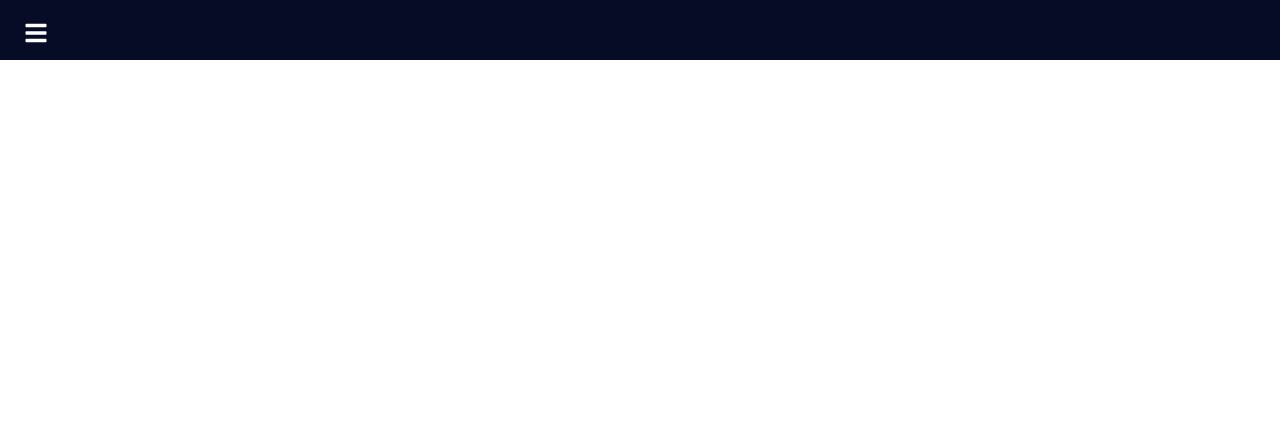
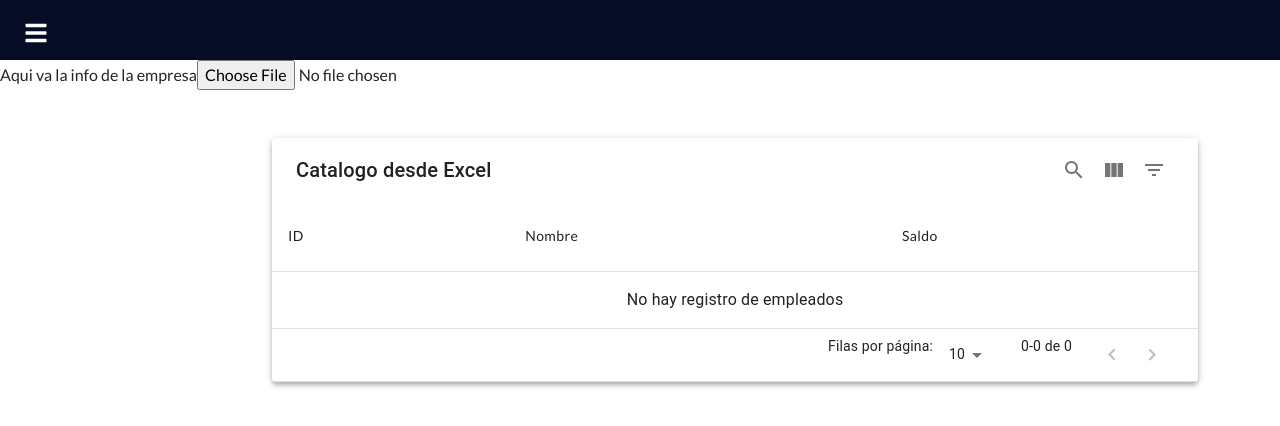
Before and after one commit to LizandroPenado/Fianciero, a React (Create React App) app in the folder frontend/: page /empresa in a window 1280 px wide. Shown: the top 426 px of the page. Built offline with nearby package versions, Linux system fonts and the light colour scheme.

Commit message:
Primera prueba leyendo desde Excel
-Instalada dependencia xlsx
-Front empezado

```diff
--- a/frontend/package.json
+++ b/frontend/package.json
@@ -25,7 +25,8 @@
     "react-scripts": "^4.0.3",
     "reactstrap": "^8.10.0",
     "sweetalert2": "^11.1.7",
-    "web-vitals": "^1.0.1"
+    "web-vitals": "^1.0.1",
+    "xlsx": "^0.17.3"
   },
   "scripts": {
     "start": "react-scripts start",
--- a/frontend/src/App.js
+++ b/frontend/src/App.js
@@ -5,6 +5,7 @@ import Navbar from "./components/layout/Navbar";
 import Home from "./components/home/Home";
 import Login from "./components/login/Login";
 import Cuenta from "./components/cuenta/Cuenta";
+import Empresa from "./components/Empresa/Empresa"
 
 function App() {
   return (
@@ -15,6 +16,7 @@ function App() {
           <Route path="/" exact component={Home} />
           <Route path="/login" component={Login} />
           <Route path="/cuenta" component={Cuenta} />
+          <Route path="/empresa" component={Empresa} />
         </Switch>
       </Router>
     </main>
--- /dev/null
+++ b/frontend/src/components/Empresa/Empresa.js
@@ -0,0 +1,66 @@
+import React, { Component } from "react";
+import DataTable from "../datatable/DataTable";
+import * as XLSX from 'xlsx';
+
+class Empresa extends Component{
+    constructor(props){
+        super(props)
+        this.state={
+            catalogo: [],
+        }
+    }
+    leerExcel = (archivo) =>{
+        const promesa = new Promise((resolve,reject)=>{
+            const lector = new FileReader()
+            lector.readAsArrayBuffer(archivo)
+            lector.onload = (e) =>{
+                const bufferArray = e.target.result
+                const libro = XLSX.read(bufferArray, {type: "buffer"})
+                const nombreHoja = libro.SheetNames[0]
+                const hoja = libro.Sheets[nombreHoja]
+                const data = XLSX.utils.sheet_to_json(hoja);
+                resolve(data)
+            }
+        })
+        promesa.then((d)=>{
+            console.log(d)
+            this.setState({catalogo: d})
+            console.log(this.state.catalogo)
+        })
+    }
+    render(){
+        const columns = [
+            {
+                name: "ID",
+                label: "ID"
+            },
+            {
+                name: "Nombre",
+                label: "Nombre"
+            },
+            {
+                name: "Saldo",
+                label: "Saldo"
+            }
+
+        ]
+        return(
+            <>
+                Aqui va la info de la empresa
+                <input type="file"
+                    onChange={(e)=>{
+                        const file = e.target.files[0];
+                        this.leerExcel(file)
+                    }}
+                />
+                <DataTable
+                titulo="Catalogo desde Excel"
+                noRegistro="No hay registro de empleados"
+                columnas={columns}
+                datos={this.state.catalogo}
+                />
+            </>
+        );
+    }
+}
+export default Empresa;
--- a/frontend/src/components/layout/SidebarData.js
+++ b/frontend/src/components/layout/SidebarData.js
@@ -21,4 +21,10 @@ export const SidebarData = [
     icon: <PersonIcon />,
     cName: 'nav-text'
   },
+  {
+    title: 'Empresa',
+    path: '/empresa',
+    icon: <PersonIcon />,
+    cName: 'nav-text'
+  },
 ];
```
Also changed, not shown: 2 other files (tests, documents, lock files or other folders).
